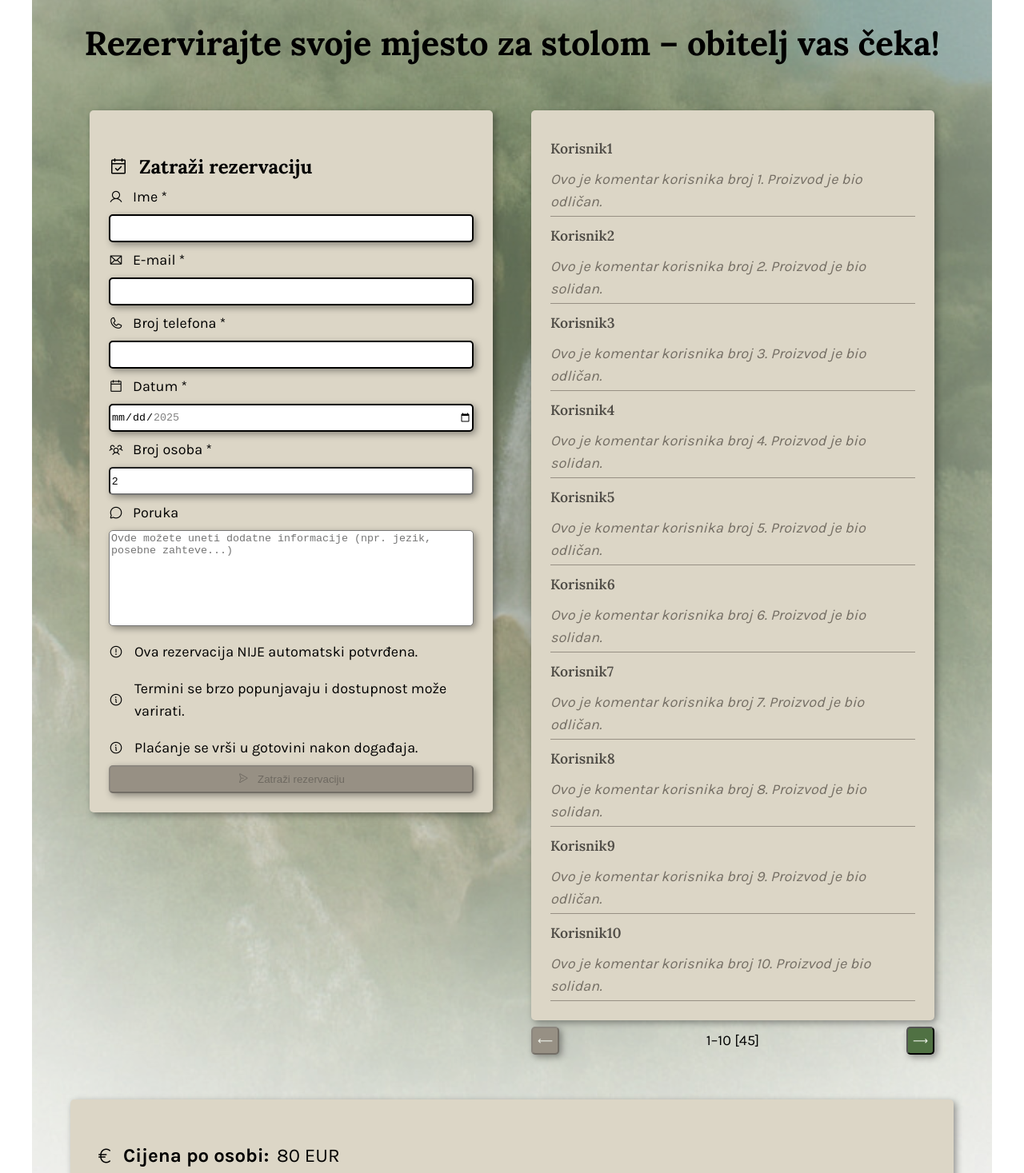
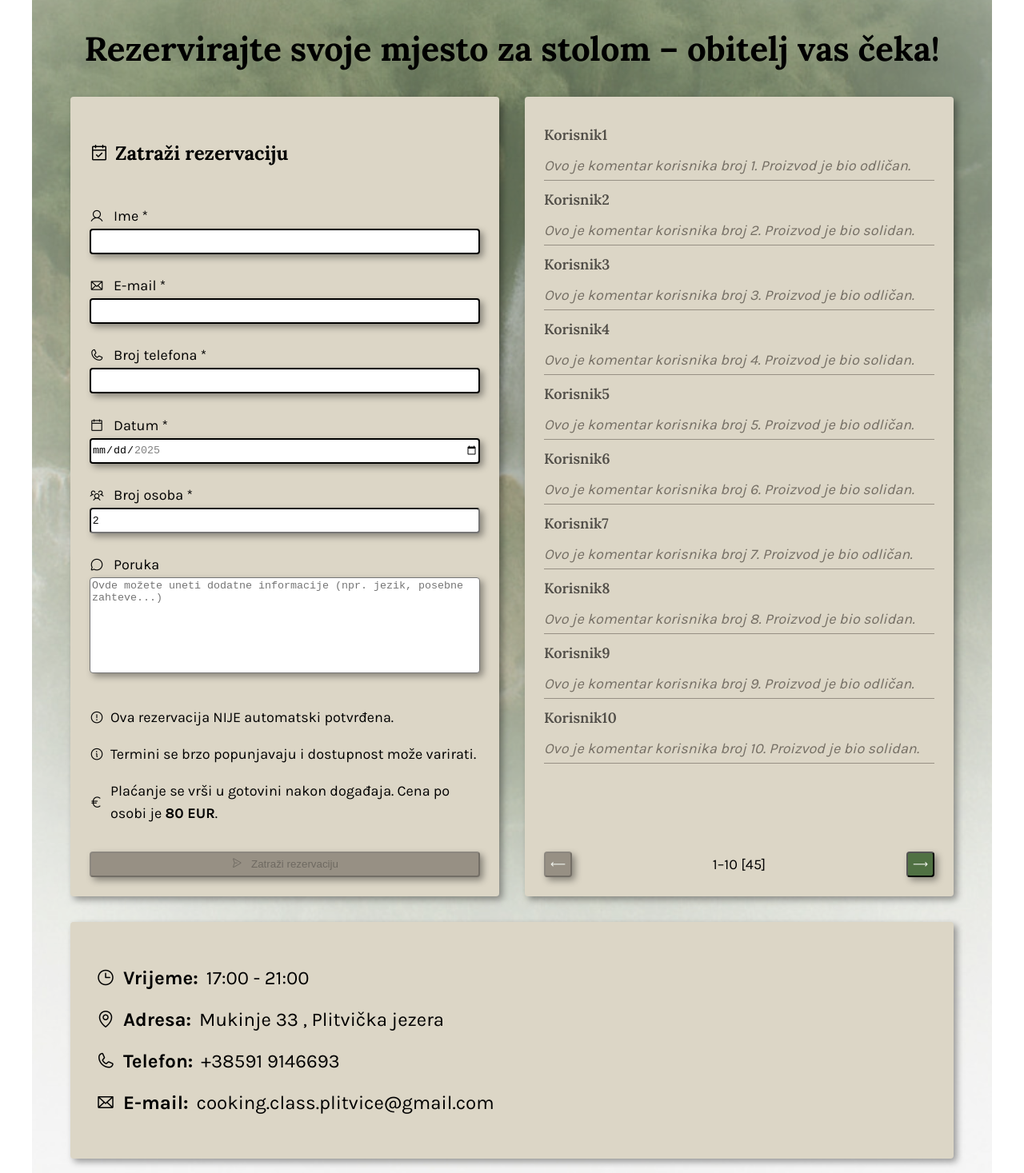
Before and after one commit to slobodan1987/cooking_class_website, an Angular app in the folder frontend/: page / in a window 1280 px wide. Shown: the part 1183-2650 px from the top of the page at 80% size. Built offline with nearby package versions, Linux system fonts and the light colour scheme.

Commit message:
Konacno sam pobedio CSS

```diff
--- a/frontend/src/app/app.component.html
+++ b/frontend/src/app/app.component.html
@@ -102,7 +102,6 @@
 
         <!-- lower part (recensions) -->
         <div class="custom-column">
-          <!-- <h2 class="div-title">Što kažu naši gosti?</h2> -->
           <app-review-list></app-review-list>
         </div>
       </div>
--- a/frontend/src/app/app.component.scss
+++ b/frontend/src/app/app.component.scss
@@ -7,7 +7,7 @@
     padding: 24px;
 
     @media (max-width: 768px) {
-        padding: 8px;
+        padding: 16px;
     }
 }
 
@@ -15,7 +15,7 @@
     position: relative;
     width: 100%;
     max-width: 1200px;
-    border-radius: 10px;
+    border-radius: 8px;
     overflow: hidden;
 }
 
@@ -45,36 +45,29 @@
 }
 
 .main-content {
-    display: flex;
     flex-direction: row;
     max-width: 1200px;
     width: 100%;
-    justify-content: center;
-    align-items: stretch;
+    height: 100%;
+    display: flex;
+    gap: 32px;
 
     @media (max-width: 768px) {
         flex-direction: column;
-        align-items: center;
+        max-width: 1200px;
+        width: 100%;
     }
 }
 
 .custom-column {
-    flex: 1;
     display: flex;
     flex-direction: column;
+    width: 100%;
     height: 100%;
-    box-sizing: border-box; // Moved above the nested rule
-    padding: 24px;
-
-    @media (max-width: 768px) {
-        padding: 8px;
-    }
 }
 
 .div-title {
-    margin-top: 16px;
     text-align: center;
-    font-size: 1.8rem;
+    font-size: large;
     font-weight: 700;
-    margin-bottom: 16px;
 }
--- a/frontend/src/app/shared/booking-form/booking-form.component.html
+++ b/frontend/src/app/shared/booking-form/booking-form.component.html
@@ -1,10 +1,9 @@
-<div class="booking-form">
+<form [formGroup]="form" class="booking-form">
+  <ng-container formGroupName="bookingForm">
     <h4 class="bullet-container">
       <i class="ph ph-calendar-check icon"></i>
       Zatraži rezervaciju
     </h4>
-  <form [formGroup]="form">
-    <div formGroupName="bookingForm">
     <div class="form-field">
       <label class="input-label icon-outer-container" for="name"
         ><i class="ph ph-user icon"></i>Ime *</label
@@ -90,8 +89,8 @@
         type="text"
       ></textarea>
     </div>
-    </div>
 
+    <div class="bookig-info">
       <p class="bullet-container">
         <i class="ph ph-warning-circle icon"></i>Ova rezervacija NIJE automatski
         potvrđena.
@@ -103,8 +102,13 @@
       </p>
 
       <p class="bullet-container">
-      <i class="ph ph-info icon"></i>Plaćanje se vrši u gotovini nakon događaja.
+        <i class="ph ph-currency-eur icon"></i
+        ><span
+          >Plaćanje se vrši u gotovini nakon događaja. Cena po osobi je
+          <strong>{{ pricePerPerson }} EUR</strong>.</span
+        >
       </p>
+    </div>
 
     <button
       [ngClass]="
@@ -116,5 +120,5 @@
     >
       <i class="ph ph-paper-plane-right icon"></i> Zatraži rezervaciju
     </button>
+  </ng-container>
 </form>
-</div>
--- a/frontend/src/app/shared/booking-form/booking-form.component.scss
+++ b/frontend/src/app/shared/booking-form/booking-form.component.scss
@@ -3,16 +3,23 @@
 .booking-form {
     padding: 24px;
     background-color: colors.$neutral-creamy-white-500;
-    border-radius: 5px;
-    box-shadow: 3px 3px 8px 0 rgba(0, 0, 0, 0.38);
+    border-radius: 4px;
+    box-shadow: 4px 4px 8px 0 rgba(0, 0, 0, 0.38);
     display: flex;
     flex-direction: column;
-    flex-grow: 1;
-    height: 100%;
+    height: 1000px;
+    justify-content: space-between;
 
     @media (max-width: 768px) {
-        padding: 8px;
+        padding: 16px;
     }
+}
+
+.booking-info {
+    height: 300px;
+    display: flex;
+    flex-direction: column;
+    justify-content: space-between;
 }
 
 .booking-form-date-input-field {
@@ -21,15 +28,15 @@
 }
 
 .booking-form-button-divider {
-    height: 35px;
+    height: 32px;
 }
 
 .message-textarea {
     width: 100%;
-    border-radius: 5px;
+    border-radius: 4px;
     height: 120px; // ili bilo koja visina koja ti odgovara
     resize: none; // sprečava korisnika da menja veličinu
-    box-shadow: 3px 3px 8px 0 rgba(0, 0, 0, 0.38);
+    box-shadow: 4px 4px 8px 0 rgba(0, 0, 0, 0.38);
 }
 
 .message-textarea:focus {
--- a/frontend/src/app/shared/carousel/carousel.component.scss
+++ b/frontend/src/app/shared/carousel/carousel.component.scss
@@ -1,5 +1,4 @@
 .carousel-container {
-    margin-bottom: 16px;
     max-width: 1200px;
     width: 100%
 }
@@ -13,7 +12,7 @@
 .carousel-strip {
     display: flex;
     overflow-x: auto;
-    gap: 10px;
+    gap: 8px;
     width: 100%;
     box-sizing: border-box;
     scroll-behavior: smooth;
@@ -27,8 +26,8 @@
     object-fit: cover;
     display: block;
     flex-shrink: 0;
-    border-radius: 5px;
-    box-shadow: 3px 3px 8px 0 rgba(0, 0, 0, 0.38);
+    border-radius: 4px;
+    box-shadow: 4px 4px 8px 0 rgba(0, 0, 0, 0.38);
 }
 
 .scroll-button {
@@ -44,11 +43,11 @@
     z-index: 1;
 
     &.left {
-        left: 10px;
+        left: 8px;
     }
 
     &.right {
-        right: 10px;
+        right: 8px;
     }
 
     &:hover {
--- a/frontend/src/app/shared/info-section/info-section.component.html
+++ b/frontend/src/app/shared/info-section/info-section.component.html
@@ -1,9 +1,4 @@
 <div class="info-section">
-  <p class="icon-outer-container info-row">
-    <i class="ph ph-currency-eur icon"></i
-    ><strong class="info-label">Cijena po osobi:</strong
-    >{{ pricePerPerson }} EUR
-  </p>
   <p class="icon-outer-container info-row">
     <i class="ph ph-clock icon"></i
     ><strong><span class="info-label">Vrijeme:</span></strong
--- a/frontend/src/app/shared/info-section/info-section.component.scss
+++ b/frontend/src/app/shared/info-section/info-section.component.scss
@@ -4,23 +4,24 @@
 .info-section {
     background-color: colors.$neutral-creamy-white-500;
     padding: 32px;
-    text-align: center;
-    border-radius: 5px;
-    font-size: 1.1rem;
+    border-radius: 4px;
+    font-size: large;
     margin-top: 32px;
-    box-shadow: 3px 3px 8px 0 rgba(0, 0, 0, 0.38);
+    box-shadow: 4px 4px 8px 0 rgba(0, 0, 0, 0.38);
+
+    @media (max-width: 768px) {
+        padding: 16px;
+    }
 }
 
 .info-label {
     margin-right: 8px;
-    margin-bottom: 2px;
     font-weight: bold;
 }
 
 .info-section p.icon-outer-container {
     align-items: flex-start;
     gap: 2px;
-    margin-bottom: 8px;
     word-break: break-word;
 }
 
--- a/frontend/src/app/shared/language-switcher/language-switcher.component.scss
+++ b/frontend/src/app/shared/language-switcher/language-switcher.component.scss
@@ -24,6 +24,6 @@
 
 .language-selection-dropdown {
     margin-right: 8px;
-    border-radius: 5px;
-    box-shadow: 3px 3px 8px 0 rgba(0, 0, 0, 0.38);
+    border-radius: 4px;
+    box-shadow: 4px 4px 8px 0 rgba(0, 0, 0, 0.38);
 }
--- a/frontend/src/app/shared/review-list/review-list.component.html
+++ b/frontend/src/app/shared/review-list/review-list.component.html
@@ -1,4 +1,3 @@
-<div class="review-main-container">
 <div class="review-list-container">
   <ul class="review-list">
     <li *ngFor="let review of paginatedReviews" class="review-item">
@@ -8,8 +7,6 @@
       </p>
     </li>
   </ul>
-  </div>
-
   <div class="pagination-controls">
     <button
       class="review-list-navigation"
--- a/frontend/src/app/shared/review-list/review-list.component.scss
+++ b/frontend/src/app/shared/review-list/review-list.component.scss
@@ -1,21 +1,18 @@
 @use "styles/abstracts/colors";
 
-.review-main-container {
-    display: flex;
-    flex-direction: column;
-    flex-grow: 1;
-    height: 100%;
-}
-
 .review-list-container {
-    overflow: hidden;
-    border-radius: 5px;
+    border-radius: 4px;
     background-color: colors.$neutral-creamy-white-500;
     padding: 24px;
-    box-shadow: 3px 3px 8px 0 rgba(0, 0, 0, 0.38);
+    box-shadow: 4px 4px 8px 0 rgba(0, 0, 0, 0.38);
+
+    flex-direction: column;
+    height: 1000px;
+    display: flex;
+    justify-content: space-between;
 
     @media (max-width: 768px) {
-        padding: 8px;
+        padding: 16px;
     }
 }
 
@@ -23,17 +20,24 @@
     list-style: none;
     padding: 0;
     margin: 0;
-
+    width: 100%;
+    height: 904px;
+    display: flex;
+    flex-direction: column;
+    overflow-y: auto;
 }
 
 .review-item {
+    display: flex;
+    flex-direction: column;
+    justify-content: center;
     border-bottom: 1px solid colors.$neutral-creamy-white-700;
     padding: 4px 0;
 }
 
 .review-author {
     margin: 0;
-    font-size: 1.1rem;
+    font-size: large;
     font-weight: 600;
     color: colors.$neutral-creamy-white-900;
 }
@@ -45,7 +49,7 @@
 }
 
 .pagination-controls {
-    margin-top: 8px;
+    margin-top: 16px;
     display: flex;
     justify-content: space-between;
     align-items: center;
@@ -57,9 +61,9 @@ button:disabled {
 }
 
 .review-list-navigation {
-    height: 35px;
+    height: 32px;
     background-color: colors.$secondary-olive-green-700;
-    border-radius: 5px;
-    box-shadow: 3px 3px 8px 0 rgba(0, 0, 0, 0.38);
+    border-radius: 4px;
+    box-shadow: 4px 4px 8px 0 rgba(0, 0, 0, 0.38);
     color: colors.$secondary-olive-green-100;
 }
--- a/frontend/src/styles/styles.scss
+++ b/frontend/src/styles/styles.scss
@@ -19,7 +19,7 @@ body {
 
 .input-field,
 .submit-button {
-  box-shadow: 3px 3px 8px 0 rgba(0, 0, 0, 0.38);
+  box-shadow: 4px 4px 8px 0 rgba(0, 0, 0, 0.38);
 }
 
 .icon {
@@ -33,8 +33,8 @@ body {
 }
 
 .input-field {
-  height: 35px;
-  border-radius: 5px;
+  height: 32px;
+  border-radius: 4px;
 }
 
 .input-field.ng-invalid.ng-touched {
@@ -52,9 +52,9 @@ body {
 
 .submit-button {
   width: 100%;
-  height: 35px;
+  height: 32px;
   background-color: colors.$secondary-olive-green-700;
-  border-radius: 5px;
+  border-radius: 4px;
 }
 
 .invalid-button {
@@ -65,8 +65,6 @@ body {
 .bullet-container {
   display: flex;
   align-items: center;
-  gap: 6px;
-  margin-bottom: 8px;
   word-break: break-word;
 }
 
@@ -74,8 +72,7 @@ body {
   display: flex;
   align-items: center;
   flex-wrap: wrap; // omogućava prelamanje samo kad mora
-  gap: 6px;
-  margin-bottom: 8px;
+  gap: 8px;
   word-break: break-word;
 }
 
@@ -90,7 +87,7 @@ body {
 }
 
 .input-label {
-  height: 35;
+  height: 32px;
 }
 
 img {
```
Also changed, not shown: frontend/src/app/app.component.ts (+7 -1 lines). Lines whose indentation alone changed are shown as unchanged.
